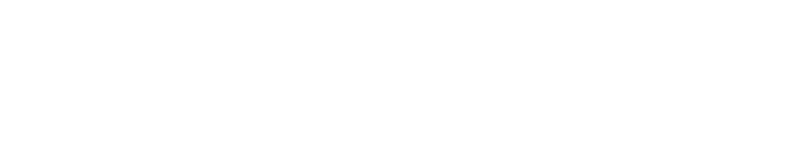
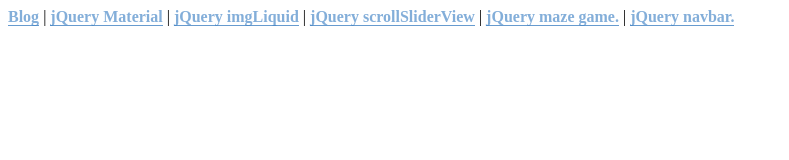
Before and after one commit to oawu/comdan66.github.io, a plain HTML site: page index.html in a window 1280 px wide. Shown: the whole page, without its empty margins (0-789 px from the left). Drawn offline with Linux system fonts and the light colour scheme.

Commit message:
Add content page.

```diff
--- a/index.html
+++ b/index.html
@@ -3,9 +3,78 @@
   <head>
     <meta http-equiv="Content-type" content="text/html; charset=utf-8" />
     <meta http-equiv="Content-Language" content="zh-tw">
-    <title>OA-imgLiquid</title>
+    <title>OA's GitHub</title>
 
+    <meta name="viewport" content="width=device-width, initial-scale=1, maximum-scale=1, user-scalable=no, minimal-ui">
+
+    <meta name="robots" content="index,follow" />
+    <meta name="author" content="吳政賢(OA Wu)" />
+    <meta name="keywords" content="吳政賢 | OA Wu | jQuery | Material | imgLiquid | scrollSliderView | jQuery maze | jQuery navbar" />
+    <meta name="description" content="這是一個 OA 的 GitHub 作品小首頁！" />
+
+    <meta property="og:site_name" content="OA's GitHub" />
+    <meta property="og:type" content="profile" />
+    <meta property="og:image" content="" />
+    <meta property="og:title" content="OA's GitHub" />
+    <meta property="og:locale" content="zh_TW" />
+    <meta property="og:description" content="這是一個 OA 的 GitHub 作品小首頁！" />
+    <meta property="og:url" content="http://comdan66.github.io/" />
+
+    <style type="text/css">
+      a {
+        position: relative;
+        display: inline-block;
+        border: 0;
+        text-decoration: none;
+        color: rgba(65, 131, 196, .65);
+        font-weight: bold;
+        -webkit-transition:all 0.5s;
+           -moz-transition:all 0.5s;
+             -o-transition:all 0.5s;
+                transition:all 0.5s;
+      }
+      a:hover {
+        color: rgba(65, 131, 196, .9);
+      }
+      a:after {
+        content: "";
+        display: inline-block;
+        width: 100%;
+        height: 1px;
+        background-color: rgba(65, 131, 196, .8);
+        position: absolute;
+        bottom: 0;
+        left: 0;
+        -webkit-transition:all 0.5s;
+           -moz-transition:all 0.5s;
+             -o-transition:all 0.5s;
+                transition:all 0.5s;
+      }
+      a:hover:after {
+        background-color: rgba(65, 131, 196, 1);
+      }
+    </style>
+    <script type="text/javascript">
+      (function(i,s,o,g,r,a,m){i['GoogleAnalyticsObject']=r;i[r]=i[r]||function(){
+      (i[r].q=i[r].q||[]).push(arguments)},i[r].l=1*new Date();a=s.createElement(o),
+      m=s.getElementsByTagName(o)[0];a.async=1;a.src=g;m.parentNode.insertBefore(a,m)
+      })(window,document,'script','//www.google-analytics.com/analytics.js','ga');
+
+      ga('create', 'UA-46121102-7', 'auto');
+      ga('send', 'pageview');
+    </script>
   </head>
   <body lang="zh-tw">
+    <a href='http://comdan66.github.io/blog/articles/0.html' target='_blank' title="OA's Blog">Blog</a>
+    |
+    <a href='http://comdan66.github.io/OA-material/#d0' target='_blank' title="OA's jQuery Material">jQuery Material</a>
+    |
+    <a href='http://comdan66.github.io/OA-imgLiquid/' target='_blank' title="OA's jQuery imgLiquid">jQuery imgLiquid</a>
+    |
+    <a href='http://comdan66.github.io/OA-scrollSliderView/' target='_blank' title="OA's jQuery scrollSliderView">jQuery scrollSliderView</a>
+    |
+    <a href='http://comdan66.github.io/OA-maze/' target='_blank' title="OA's jQuery maze game">jQuery maze game.</a>
+    |
+    <a href='http://comdan66.github.io/OA-navbar/' target='_blank' title="OA's jQuery navbar">jQuery navbar.</a>
   </body>
 </html>
```
